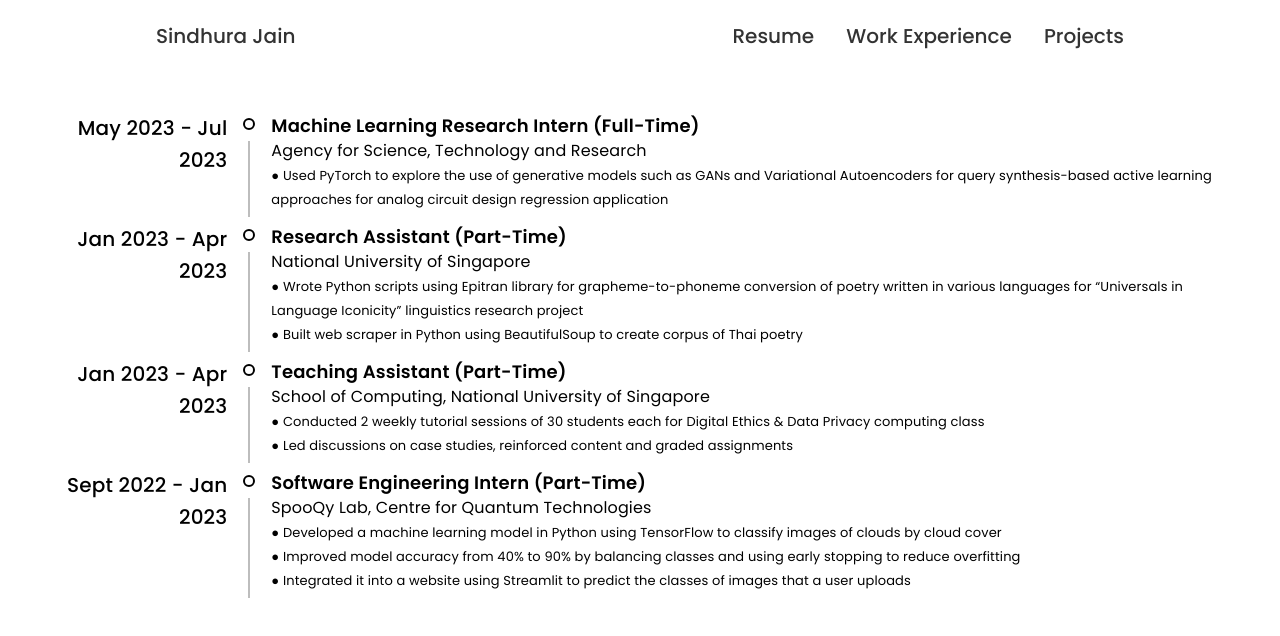
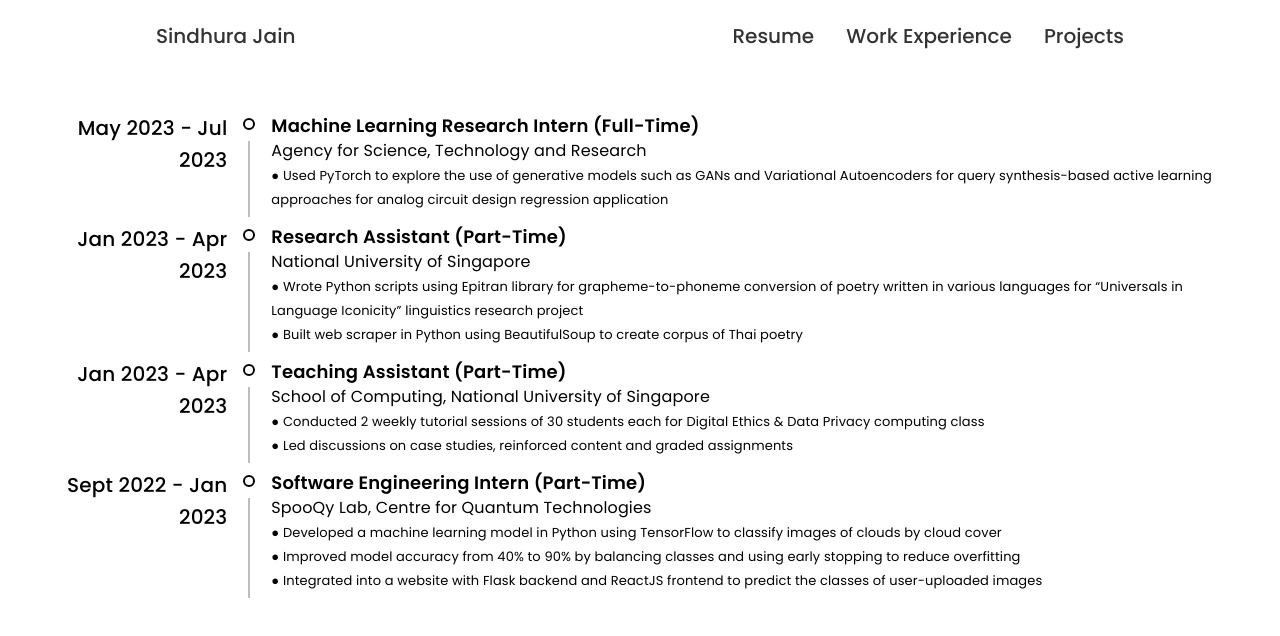
Before and after one commit to sindhurajain/my-app-5, a React (Create React App) app: page /work-experience in a window 1280 px wide. Shown: the top 636 px of the page. Built offline with nearby package versions, Linux system fonts and the light colour scheme.

Commit message:
Update WorkExp.jsx

```diff
--- a/src/components/workexp/WorkExp.jsx
+++ b/src/components/workexp/WorkExp.jsx
@@ -198,8 +198,7 @@
             ● Improved model accuracy from 40% to 90% by balancing classes and using early stopping to
 reduce overfitting
             <br></br>
-            ● Integrated it into a website using Streamlit to predict the classes of images that a user uploads
-
+            ● Integrated into a website with Flask backend and ReactJS frontend to predict the classes of user-uploaded images
           </Typography>
       </TimelineContent>
     </TimelineItem>
```
